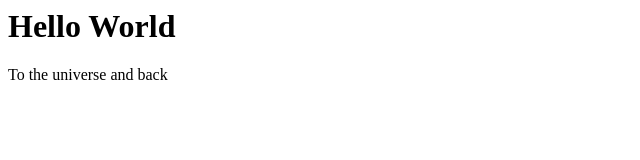
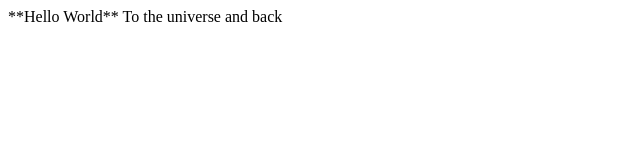
Before and after one commit to rose-miller/rose.github.io, a plain HTML site: page index.html in a window 1280 px wide. Shown: the whole page, without its empty margins (0-640 px from the left). Drawn offline with Linux system fonts and the light colour scheme.

Commit message:
Update index.html

```diff
--- a/index.html
+++ b/index.html
@@ -1,2 +1,2 @@
-<h1>Hello World</h1>
-<p>To the universe and back</p>
+**Hello World**
+To the universe and back
```
